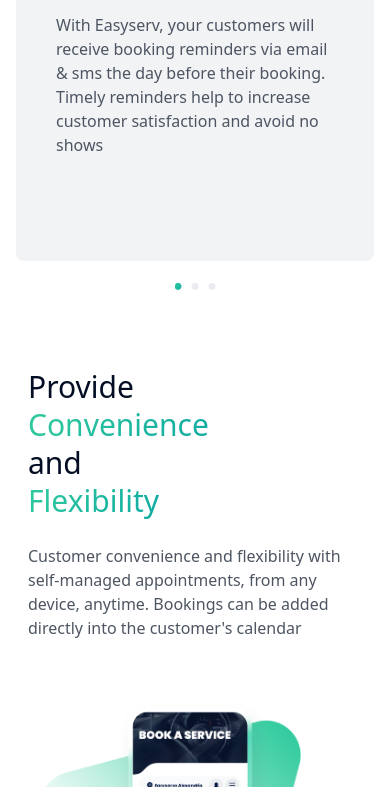
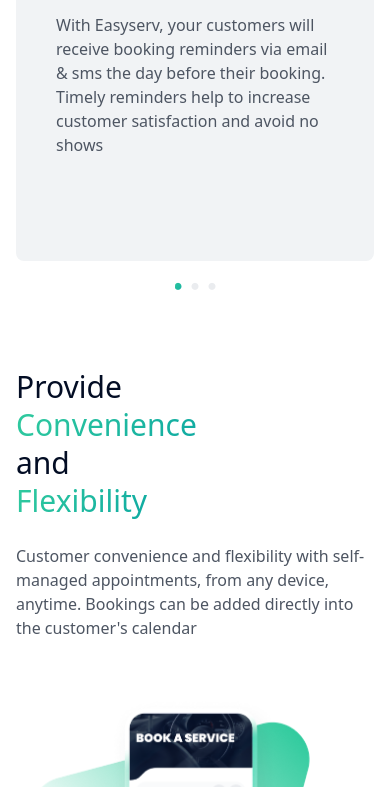
Before and after one commit to baopoo/Fix_HTML-CSS, a plain HTML site: page index.html in a window 390 px wide. Shown: the part 1213-2000 px from the top of the page. Drawn offline with nearby package versions, Linux system fonts and the light colour scheme.

Commit message:
fix: fix website responsive interface (complete)

```diff
--- a/index.scss
+++ b/index.scss
@@ -16,6 +16,10 @@ body {
   margin-left: 0 !important;
   margin-right: 0 !important;
 }
+.row > * {
+  padding-left: 0 !important;
+  padding-right: 0 !important;
+}
 
 @import "./scss/variable";
 @import "./scss/hero";
```
Also changed, not shown: index.css, 1 other file.
